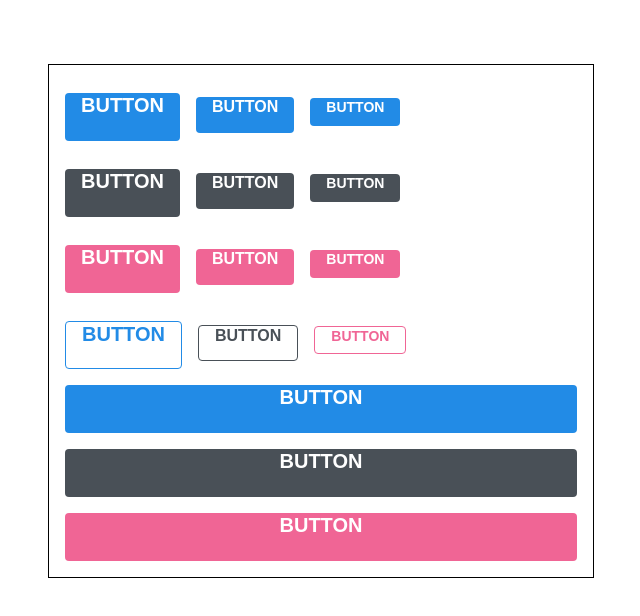
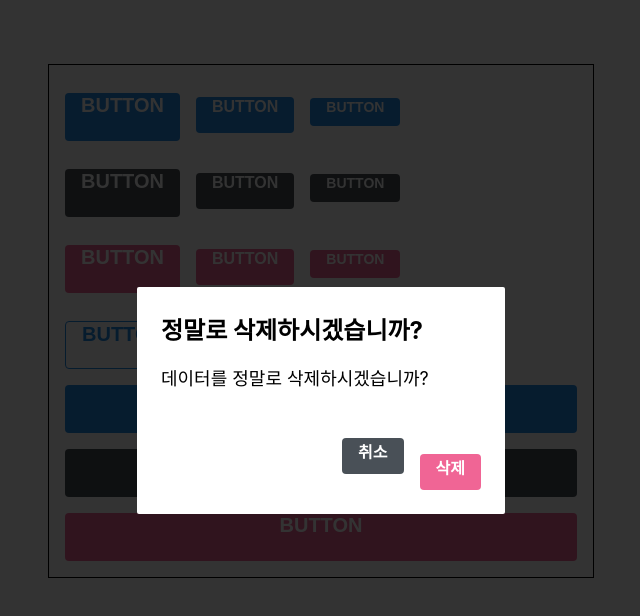
Before and after one commit to devsangho/styling-with-styled-components, a React (Create React App) app: page / in a window 1280 px wide. Shown: the top 616 px of the page, without its empty margins (319-959 px from the left). Built offline with nearby package versions, Linux system fonts and the light colour scheme.

Commit message:
Dialog 컴포넌트 만들기

```diff
--- a/src/App.js
+++ b/src/App.js
@@ -1,6 +1,7 @@
 import React from 'react';
 import styled, { ThemeProvider } from 'styled-components';
 import Button from './components/Button'
+import Dialog from './components/Dialog'
 
 const AppBlock = styled.div`
   width: 512px;
@@ -27,6 +28,7 @@
         }
       }}
     >
+      <>
         <AppBlock>
           <ButtonGroup>
             <Button size="large">BUTTON</Button>
@@ -78,6 +80,14 @@
           </Button>
           </ButtonGroup>
         </AppBlock>
+        <Dialog
+          title="정말로 삭제하시겠습니까?"
+          confirmText="삭제"
+          cancelText="취소"
+        >
+          데이터를 정말로 삭제하시겠습니까?
+        </Dialog>
+      </>
     </ThemeProvider >
   );
 }
--- /dev/null
+++ b/src/components/Dialog.js
@@ -0,0 +1,57 @@
+import React from 'react';
+import styled from 'styled-components';
+import Button from './Button'
+
+const DarkBackground = styled.div`
+    position: fixed;
+    left: 0;
+    top: 0;
+    width: 100%;
+    height: 100%;
+    display: flex;
+    align-items: center;
+    justify-content: center;
+    background: rgba(0, 0, 0, 0.8);
+`;
+
+const DialogBlock = styled.div`
+    width: 320px;
+    padding: 1.5rem;
+    background: white;
+    border-radius: 2px;
+    h3 {
+        margin: 0;
+        font-size: 1.5rem;
+    }
+    p {
+        font-size: 1.125rem;
+    }
+`;
+
+const ButtonGroup = styled.div`
+    margin-top: 3rem;
+    display: flex;
+    justify-content: flex-end;
+`;
+
+function Dialog({ title, children, confirmText, cancelText }) {
+    return (
+        <DarkBackground>
+            <DialogBlock>
+                <h3>{title}</h3>
+                <p>{children}</p>
+                <ButtonGroup>
+                    <Button color="gray">{cancelText}</Button>
+                    <Button color="pink">{confirmText}</Button>
+                </ButtonGroup>
+            </DialogBlock>
+        </DarkBackground>
+    );
+}
+
+Dialog.defaultProps = {
+    confirmText: '확인',
+    cancleText: '취소'
+};
+
+export default Dialog;
```
Lines whose indentation alone changed are shown as unchanged.
